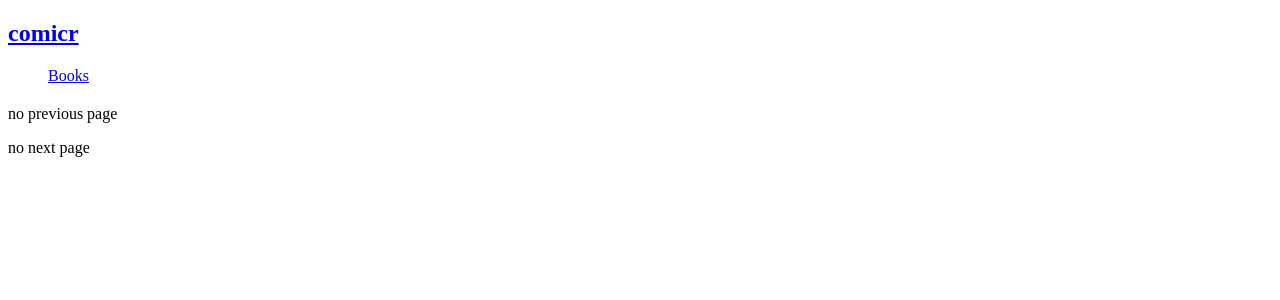
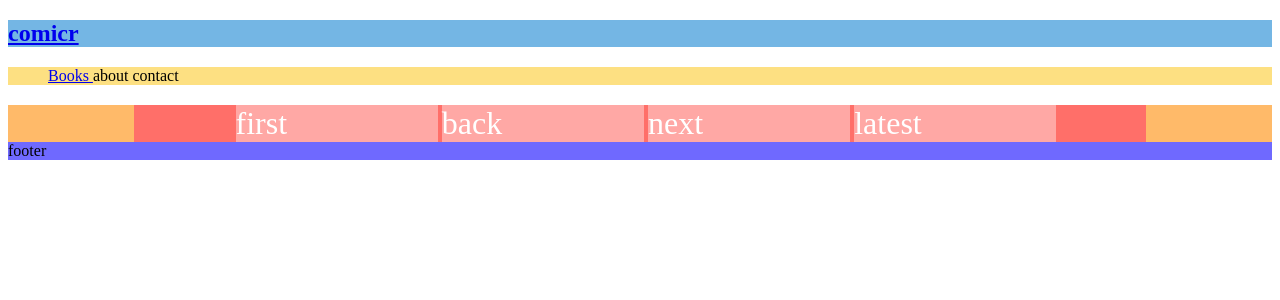
Before and after one commit to chipperdoodles/3color, a Flask app: template templates/page.html in a window 1280 px wide. Shown: the top 300 px of the page. Run offline with Flask 2, Linux system fonts and the light colour scheme; the template is opened without the code that fills it, so the values that code supplies are empty.

Commit message:
added css and styling

```diff
--- a/generator.py
+++ b/generator.py
@@ -15,13 +15,24 @@ app.config.from_object(__name__)
 pages = FlatPages(app)
 freezer = Freezer(app)
 
-
+# navigation variables
+# minus = (p for p in pages if page['page_number'] - 1)
+# plus = p.meta['page_number'] + 1
+# current_book = p.meta['book']
+# current_chapter = p.meta['chapter']
+# previous_page = ( p for p in pages if p.meta['page_number'] == minus)
+# next_page = ( p for p in pages if p.meta['page_number'] == plus )
 
 def latest_comic(pages, limit=None):
     #for sorting published pages that are books by latest
     l_comic = (p for p in pages if p.meta['book'] and 'published' in p.meta)
     l_comic = sorted(l_comic, reverse=True, key=lambda p: p.meta['published'])
     return l_comic[:limit]
+
+def total_pages(pages, book):
+    t_pages = (1 for p in pages if p.meta['book'] == book)
+    t_pages = sum(t_pages)
+    return t_pages
 
 @app.route('/')
 def index():
@@ -31,29 +42,37 @@ def index():
 
 @app.route('/books/')
 def books():
-    #finds and lists pages that are chapter: 1 and number: 1 in yaml header
-    bookpages = (p for p in pages if p.meta['book'])
-    firstpage = (p for p in pages if p.meta['chapter'] == 1 and p.meta['number'] == 1)
-    return render_template('books.html', bookpages=bookpages, firstpage=firstpage)
+    #finds and lists pages that are chapter: 1 and page_number: 1 in yaml header
+    book_page = (p for p in pages if p.meta['book'])
+    first_page = (p for p in pages if p.meta['chapter'] == 1 and p.meta['page_number'] == 1)
+    return render_template('books.html', book_page=book_page, first_page=first_page)
 
-@app.route('/books/<string:book>/')
-def chapters(book):
-    #finds and lists pages that chapter 1 in the book string given and are page 1
-    bookpages = (p for p in pages if p.meta['book'] == book)
-    chapters = (p for p in bookpages if p.meta['number'] == 1)
-    return render_template('chapters.html', chapters=chapters, bookpages=bookpages)
+# @app.route('/books/<string:book>/')
+# def chapter_page(book):
+#     #finds and lists pages that chapter 1 in the book string given and are page 1
+#     book_page = (p for p in pages if p.meta['book'] == book)
+#     chapter_page = (p for p in book_page if p.meta['page_number'] == 1)
+#     return render_template('chapter_page.html', chapter_page=chapter_page, book_page=book_page)
 
-@app.route('/<path:path>/')
-def page(path):
+# @app.route()
+# def single_page():
+
+
+@app.route('/<path:path>.html')
+def comic_page(path):
     #messy, trying to see if i could get pagination on page for back and next pages in a current chapter
     page = pages.get_or_404(path)
-    minus = page.meta['number'] - 1
-    plus = page.meta['number'] + 1
-    currentbook = page.meta['book']
-    currentchapter = page.meta['chapter']
-    previouspage = ( p for p in pages if p.meta['number'] == minus)
-    nextpage = ( p for p in pages if p.meta['number'] == plus )
-    return render_template('page.html', currentbook=currentbook, currentchapter=currentchapter, page=page, previouspage=previouspage, nextpage=nextpage)
+    t_pages = total_pages(pages, page.meta['book'])
+    minus = page.meta['page_number'] - 1
+    plus = page.meta['page_number'] + 1
+    current_book = page.meta['book']
+    current_chapter = page.meta['chapter']
+    book_page = (p for p in pages if p.meta['book'])
+    last_page = (p for p in pages if p.meta['page_number'] == t_pages )
+    previous_page = ( p for p in pages if p.meta['page_number'] == minus)
+    next_page = ( p for p in pages if p.meta['page_number'] == plus )
+    return render_template('page.html', current_book=current_book, current_chapter=current_chapter, book_page=book_page,
+     page=page, previous_page=previous_page, next_page=next_page, t_pages=t_pages, last_page=last_page)
 
 if __name__ == "__main__":
     if len(sys.argv) > 1 and sys.argv[1] == "build":
--- /dev/null
+++ b/static/css/main.css
@@ -0,0 +1,53 @@
+body {
+}
+
+header {
+    background-color: #74b6e4;
+}
+
+footer {
+    background-color: #6f69ff;
+}
+
+#site_nav {
+    background-color: #fde082;
+}
+
+#content{
+    background-color: #ffba69;
+}
+
+#comic {
+    background-color: #ffa09c;
+}
+
+#comic img{
+    max-width: 100%;
+    display: block;
+    margin-left: auto;
+    margin-right: auto;
+}
+
+#book_nav{
+    max-width: 80%;
+    box-sizing: border-box;
+    background-color: #ff6f69;
+    margin-left: auto;
+    margin-right: auto;
+}
+
+.first, .back, .next, .latest{
+    min-width: 20%;
+    margin-left: 10%;
+    margin-right: -10%;
+    background-color: #ffa8a5;
+    display: inline-block;
+    color: white;
+}
+
+#book_nav a {
+    text-decoration: none;
+    color: #fff;
+    font-size: 2em;
+    text-align: center;
+}
--- a/templates/base.html
+++ b/templates/base.html
@@ -3,18 +3,26 @@
 <head>
     <meta charset="utf-8">
     <title>comicr</title>
+    <link rel="stylesheet" href="{{ url_for('static', filename='css/main.css') }}" type="text/css" />
 </head>
 <header>
     <h2><a href="{{ url_for("index") }}">comicr</h2>
 </header>
-<nav>
+<nav id="site_nav">
     <ul>
         <a href="{{ url_for('books') }}"> Books </a>
+        about
+        contact
     </ul>
 </nav>
 <body>
+<div id="content">
 {% block content %}
     <p> default content to be displayed</p>
-<{% endblock content %}
+{% endblock content %}
+</div>
+<footer>
+    footer
+</footer>
 </body>
 </html>
--- a/templates/books.html
+++ b/templates/books.html
@@ -2,9 +2,9 @@
 
 {% block content %}
     <li>
-    {% for p in bookpages %}
+    {% for p in first_page %}
         <ul>
-            <a href="{{ url_for('page', path=p.path) }}">{{ p.book }}</a>
+            <a href="{{ url_for('comic_page', path=p.path) }}">{{ p.book }}</a>
         </ul>
     {% endfor %}
     </li>
--- a/templates/home.html
+++ b/templates/home.html
@@ -3,6 +3,6 @@
 {% block content %}
     {% for p in front_page %}
         <h1> {{ p.title }} </h1>
-        <div> <a href="{{ url_for('page', path=p.path) }}">{{ p.html|safe }}</a></div>
+        <div> <a href="{{ url_for('comic_page', path=p.path) }}">{{ p.html|safe }}</a></div>
     {% endfor %}
 {% endblock content %}
--- a/templates/page.html
+++ b/templates/page.html
@@ -1,20 +1,40 @@
 {% extends "base.html" %}
 
 {% block content %}
-    <h2>{{ page.title }}</h2>
-    <div>{{ page.html|safe }}</div>
-    <div>
-        {% for page in previouspage if currentchapter==page.chapter and currentbook==page.book %}
-            <a href="{{ url_for('page', path=page.path) }}"> back</a>
-        {% else %}
-            <p> no previous page </p>
-        {% endfor %}
+    <div id="comic_title">
+        <h2>{{ page.title }}</h2>
     </div>
-    <div>
-        {% for page in nextpage if currentchapter==page.chapter and currentbook==page.book %}
-            <a href="{{ url_for('page', path=page.path) }}"> next</a>
-        {% else %}
-            <p> no next page </p>
-        {% endfor %}
+    <div id="comic">
+        {{ page.html|safe }}
+    </div>
+    <div id="book_nav">
+        <div class="first">
+            {% for page in book_page if 1==page.page_number and current_book==page.book %}
+            <a href="{{ url_for('comic_page', path=page.path) }}"> first</a>
+            {% else %}
+            <a>first</a>
+            {% endfor %}
+        </div>
+        <div class="back">
+            {% for page in previous_page if current_book==page.book %}
+            <a href="{{ url_for('comic_page', path=page.path) }}"> back</a>
+            {% else %}
+            <a>back</a>
+            {% endfor %}
+        </div>
+        <div class="next">
+            {% for page in next_page if current_book==page.book %}
+            <a href="{{ url_for('comic_page', path=page.path) }}"> next</a>
+            {% else %}
+            <a>next</a>
+            {% endfor %}
+        </div>
+        <div class="latest">
+            {% for page in last_page if current_book==page.book %}
+            <a href="{{ url_for('comic_page', path=page.path) }}"> latest </a>
+            {% else %}
+            <a>latest</a>
+            {% endfor %}
+        </div>
     </div>
 {% endblock content %}
```
Also changed, not shown: content/ensign_ricks/chapter_1/ricks1-1.md (renamed from content/ensign-ricks/chapter-1/ricks1-1.md, +1 -1 lines), content/ensign_ricks/chapter_1/ricks1-2.md (renamed from content/ensign-ricks/chapter-1/ricks1-2.md, +1 -1 lines), content/ensign_ricks/chapter_2/ricks2-1.md (renamed from content/ensign-ricks/chapter-2/ricks2-1.md, +1 -1 lines), content/single_page/contact.md (renamed from content/contact.md, +1 -1 lines), content/single_page/ello.md (renamed from content/ello.md, +1 -1 lines), content/turbodeck/trubodeck1-1.md (+1 -1 lines), content/turbodeck/turbodeck1-2.md (+1 -1 lines), requirements.txt (added, +10 -0 lines), templates/chapters.html (+4 -4 lines), README.md, templates/_latest.html (added), templates/_main-menu.html (added).
